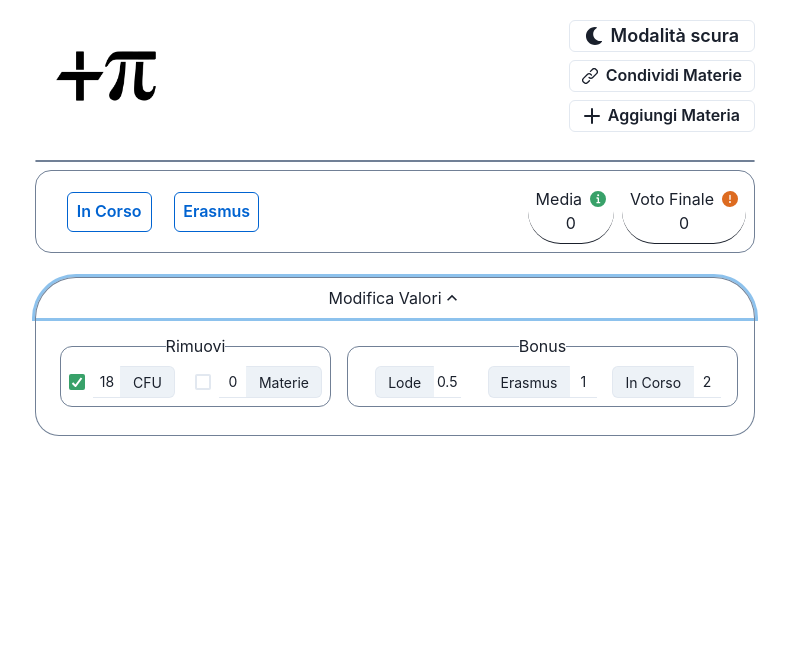
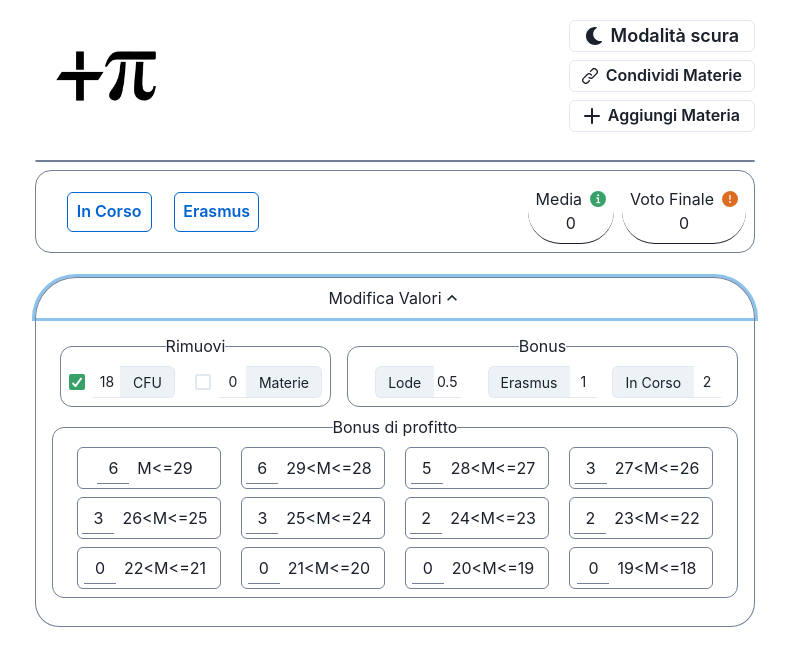
Before and after one commit to ExalFabu/TPTP, a React (Create React App) app: page / in a window 1280 px wide. Both pictures are taken after a click on the button "Modifica Valori". Shown: the top 666 px of the page, without its empty margins (245-1034 px from the left). Built offline with nearby package versions, Linux system fonts and the light colour scheme; what jsonschema would draw is missing.

Commit message:
Added AverageBonus Component

```diff
--- a/src/App.js
+++ b/src/App.js
@@ -5,14 +5,12 @@ import Average from './components/Average';
 import Header from './components/Header';
 import PreferencesTab from './components/PreferencesTab';
 import { exactWidth } from './theme';
-import { urlToLectures } from './components/CopyUrlButton'
+import { urlToLectures } from './components/CopyUrlButton';
 
 // Default lectures are, in order
 // 1. URL Parameters
 // 2. LocalStorage
 // 3. None
-
-
 
 /** @type {import('./model/LectureType').Lecture[]} */
 const defaultLectures =
@@ -33,9 +31,30 @@ const baseOptions = {
 const defaultOptions =
   JSON.parse(localStorage.getItem('options')) || baseOptions;
 
+const defaultAverageBonus = [];
+for (let i = 29; i >= 18; i--) {
+  let val = 0;
+  if (i >= 28) val = 6;
+  else if (i >= 27) val = 5;
+  else if (i >= 26) val = 3;
+  else if (i >= 24) val = 3;
+  else if (i >= 22) val = 2;
+
+  defaultAverageBonus.push({
+    id: `avBonus${i}`,
+    from: i,
+    to: i + 1 === 30 ? 31 : i + 1,
+    eq: i,
+    label: `${i + 1 === 30 ? '' : `${i+1}<`}M<=${i}`,
+    value: val,
+  });
+}
+
 function App() {
   let [lectures, setLecturesState] = useState(defaultLectures);
   let [options, setOptionsState] = useState(defaultOptions);
+  const [averageBonus, setAverageBonusState] = useState(defaultAverageBonus);
+
   // Funzione wrapper a setLecturesState così da salvare anche in LocalStorage ogni volta.
   /**
    * @param {import('./model/LectureType').Lecture[]} l - Lecture list
@@ -103,11 +122,14 @@ function App() {
           gridArea="PreferencesTab"
           preferences={options}
           setPreferences={setOptions}
+          averageBonus={averageBonus}
+          setAverageBonusState={setAverageBonusState}
         />
         <Average
           gridArea="Average"
           allLectures={lectures}
           preferences={options}
+          averageBonus={averageBonus}
           w={exactWidth}
         />
       </SimpleGrid>
--- a/src/components/Average.js
+++ b/src/components/Average.js
@@ -15,45 +15,6 @@ import {
 import React, { useState } from 'react';
 import { borderColor } from '../theme';
 
-// const CFU_DA_LEVARE = 18;
-
-// const calculateArithmeticAverage = allLectures => {
-//   let sum = 0,
-//     count = 0;
-//   allLectures.forEach(element => {
-//     if (
-//       element.grade &&
-//       element.cfu &&
-//       element.grade >= 18 &&
-//       element.grade <= 30 &&
-//       element.cfu !== 0
-//     ) {
-//       count += 1;
-//       sum += parseInt(element.grade);
-//     }
-//   });
-//   let avg = Math.round((sum / count) * 100) / 100;
-//   return isNaN(avg) ? '' : avg;
-// };
-
-// const calculateWeightedAverage = allLectures => {
-//   let weights = 0;
-//   let sum = 0;
-//   allLectures.forEach(element => {
-//     if (
-//       element.grade &&
-//       element.cfu &&
-//       element.grade >= 18 &&
-//       element.grade <= 30 &&
-//       element.cfu !== 0
-//     ) {
-//       weights += parseInt(element.cfu);
-//       sum += parseInt(element.grade) * parseInt(element.cfu);
-//     }
-//   });
-//   let avg = Math.round((sum / weights) * 100) / 100;
-//   return isNaN(avg) ? '' : avg;
-// };
 /**
  *
  * @param {import('../model/LectureType').Lecture[]} allLectures
@@ -131,18 +92,27 @@ const calculateUnipaAverage = (allLectures, preferences) => {
  * @param {import('../model/PreferencesType').Preferences} preferences
  * @returns
  */
-const votoFinale = (allLectures, preferences, finalAverage) => {
+const votoFinale = (allLectures, preferences,averageBonus, finalAverage) => {
   const avg = calculateUnipaAverage(allLectures, preferences);
   const num_lodi = allLectures.reduce(
     (prev, curr) => prev + (curr.lode && curr.grade === 30 ? 1 : 0),
     0
   );
   const votoDiBase = Math.round(((avg * 11) / 3) * 100) / 100;
+
+  let avBonus = 0;
+  averageBonus.forEach((elem) => {
+    if((avg > elem.from && avg < elem.to) || avg === elem.eq){
+      avBonus = elem.value
+      return
+    }
+  })
+
   return (
     votoDiBase +
     num_lodi * preferences.ptlode +
     parseFloat(preferences.erasmus) * (finalAverage.hasDoneEramus ? 1 : 0) +
-    parseFloat(preferences.incorso) * (finalAverage.isInCorso ? 1 : 0)
+    parseFloat(preferences.incorso) * (finalAverage.isInCorso ? 1 : 0) + avBonus
   );
 };
 
@@ -190,7 +160,7 @@ const defaultFinalAverage = JSON.parse(
  * @param {import('../model/PreferencesType').Preferences} props.preferences
  * @returns {React.FC}
  */
-export default function Average({ allLectures, preferences, ...props }) {
+export default function Average({ allLectures, preferences, averageBonus, ...props }) {
   const [finalAverage, setFinalAverageState] = useState(defaultFinalAverage);
   const setFinalAverage = f => {
     localStorage.setItem('finalAverage', JSON.stringify(f));
@@ -293,7 +263,7 @@ export default function Average({ allLectures, preferences, ...props }) {
         >
           <Text gridArea="Titolo">Voto Finale</Text>
           <Text gridArea="Valore">
-            {votoFinale(allLectures, preferences, finalAverage)}
+            {votoFinale(allLectures, preferences, averageBonus, finalAverage)}
           </Text>
           <Popover gridArea="info">
             <PopoverTrigger>
--- a/src/components/PreferencesTab.js
+++ b/src/components/PreferencesTab.js
@@ -8,6 +8,7 @@ import {
 import { SimpleGrid } from '@chakra-ui/layout';
 import React from 'react';
 import { borderColor, exactWidth } from '../theme';
+import AverageBonusComponent from './preferences/AverageBonusComponent';
 import BonusComponent from './preferences/BonusComponent';
 import RemoveComponent from './preferences/RemoveComponent';
 
@@ -18,6 +19,8 @@ import RemoveComponent from './preferences/RemoveComponent';
 export default function PreferencesTab({
   preferences,
   setPreferences,
+  averageBonus,
+  setAverageBonusState,
   ...props
 }) {
   return (
@@ -60,8 +63,8 @@ export default function PreferencesTab({
               md: '1fr 2fr',
             }}
             templateAreas={{
-              base: `"Rimuovi" "Bonus"`,
-              md: `"Rimuovi Bonus"`,
+              base: `"Rimuovi" "Bonus" "AverageBonus"`,
+              md: `"Rimuovi Bonus" "AverageBonus AverageBonus"`,
             }}
             gap={2}
             width={exactWidth}
@@ -78,6 +81,11 @@ export default function PreferencesTab({
               preferences={preferences}
               setPreferences={setPreferences}
             />
+            <AverageBonusComponent
+              gridArea="AverageBonus"
+              averageBonus={averageBonus}
+              setAverageBonusState={setAverageBonusState}
+            />
           </SimpleGrid>
         </AccordionPanel>
       </AccordionItem>
--- /dev/null
+++ b/src/components/preferences/AverageBonusComponent.js
@@ -0,0 +1,94 @@
+import { Input } from '@chakra-ui/input';
+import { Flex, SimpleGrid, Text } from '@chakra-ui/layout';
+import { useBreakpointValue } from '@chakra-ui/media-query';
+import React from 'react';
+import { borderColor } from '../../theme';
+
+function singleInput({ label, id, value, setValue, ...props }) {
+  return (
+    <SimpleGrid
+      w="9em"
+      {...props}
+      templateColumns={'min-content min-content'}
+      justifyContent="center"
+      //   justifyItems="center"
+      textAlign="center"
+      alignItems="center"
+      border="1px"
+      borderColor={borderColor}
+      borderRadius="md"
+      py={1}
+      my={1}
+    >
+      <Input
+        type="number"
+        id={'abc' + id}
+        size="sm"
+        name={id}
+        value={value}
+        min={0}
+        fontSize="md"
+        variant="flushed"
+        onChange={e => setValue(e.target.name, e.target.valueAsNumber || 0)}
+        onClick={e => e.target.select()}
+        w="2em"
+        textAlign="center"
+      />
+      <Text
+        as="label"
+        colorScheme="whatsapp"
+        for={'abc' + id}
+        mx={2}
+        children={label}
+      />
+    </SimpleGrid>
+  );
+}
+const NUM = 12;
+const emptyArrayToIterate = [];
+for(let i = 0; i<NUM; i++){
+    emptyArrayToIterate.push(0);
+}
+
+function AverageBonusComponent({ averageBonus, setAverageBonusState, ...props }) {
+
+  const setAverageBonus = (id, value) => {
+    const modifiedBonuses = averageBonus.map(elem => {
+      if (elem.id === id) {
+        elem.value = value;
+        return elem;
+      }
+      return elem;
+    });
+    localStorage.setItem('AvBonus', JSON.stringify(modifiedBonuses));
+    setAverageBonusState(modifiedBonuses);
+  };
+  const legendPosition = useBreakpointValue({
+    base: 'left',
+    md: 'center',
+  });
+
+  return (
+    <Flex
+      as="fieldset"
+      border="1px"
+      borderColor={borderColor}
+      borderRadius="xl"
+      p={1}
+      {...props}
+      wrap="wrap"
+      justifyContent="space-evenly"
+    >
+      <legend align={legendPosition}>Bonus di profitto</legend>
+      {emptyArrayToIterate.map((_, i) => {
+        return singleInput({
+          ...averageBonus[i],
+          setValue: setAverageBonus,
+          key: averageBonus[i].id,
+        });
+      })}
+    </Flex>
+  );
+}
+
+export default AverageBonusComponent;
```
